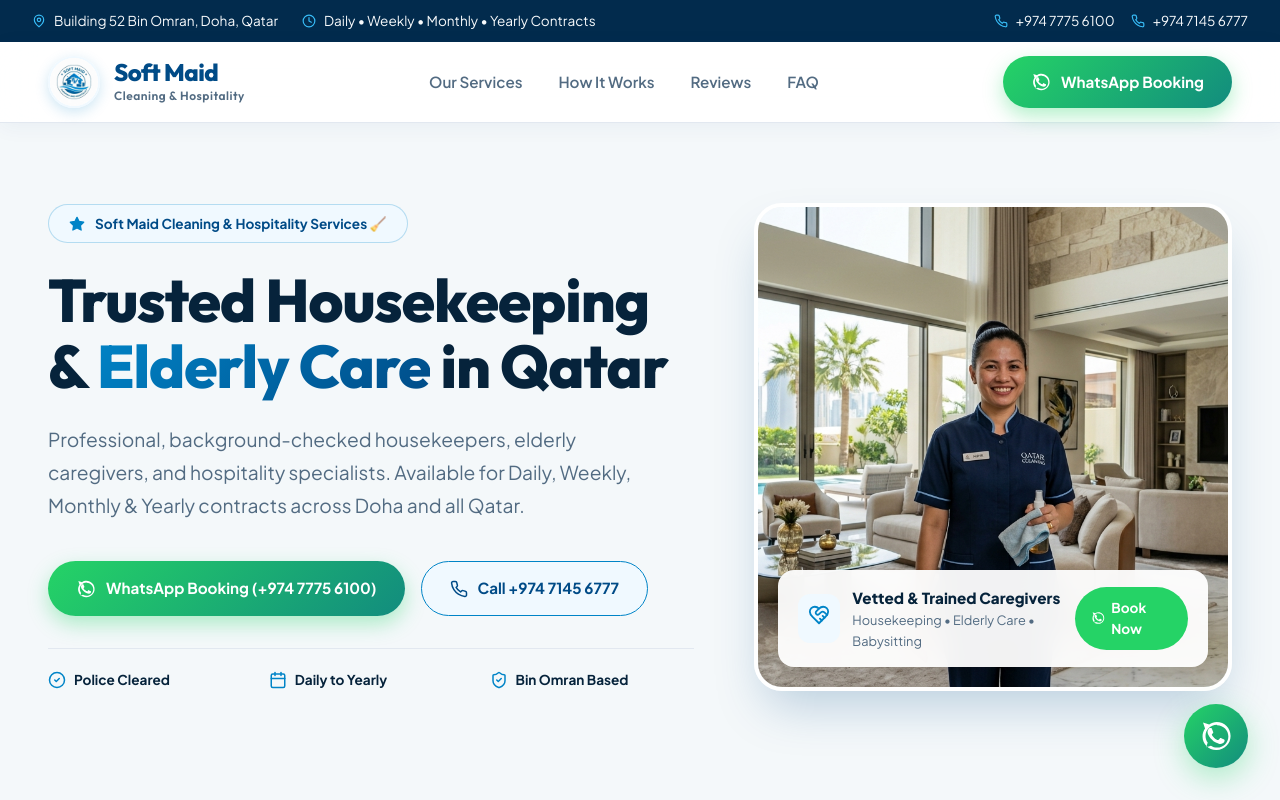
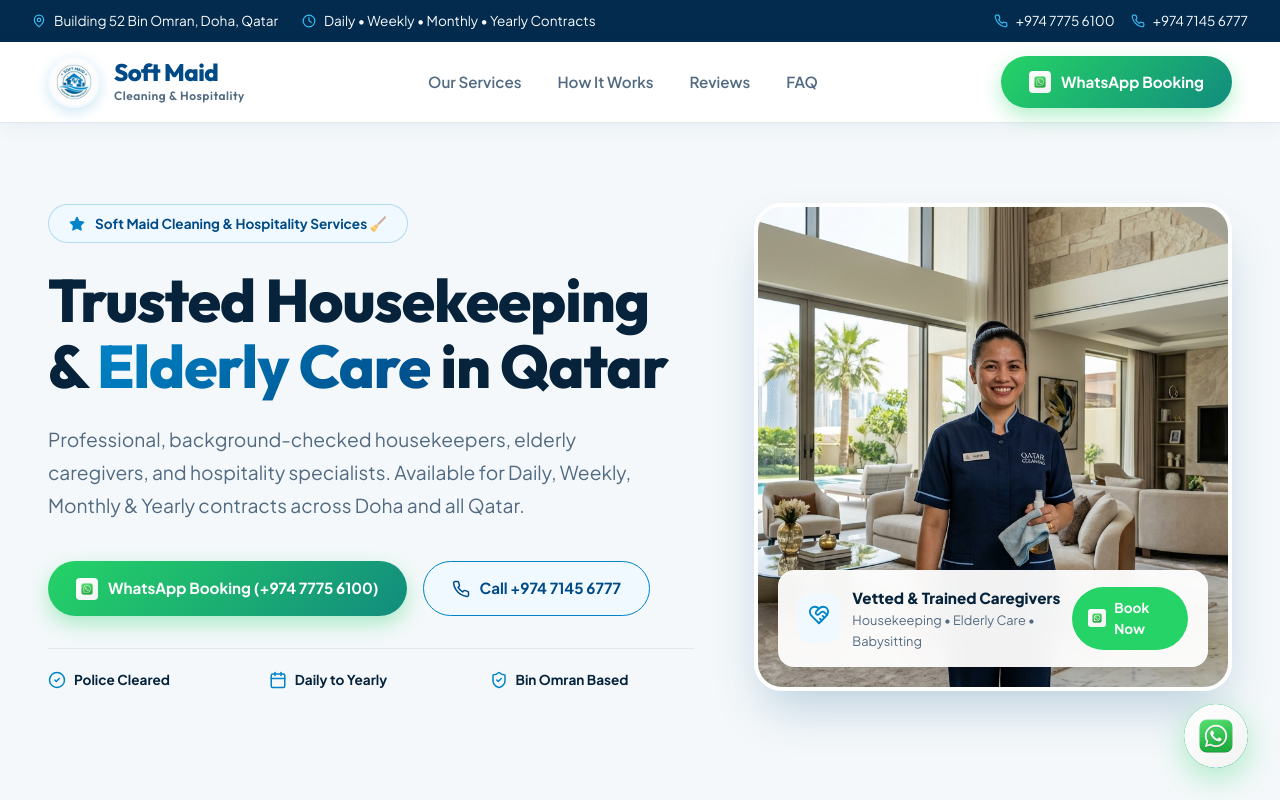
Before and after one commit to Voktech/soft-maid-services, a React (Vite) app: page / in a window 1280 px wide. Shown: the top 800 px of the page. Built offline with nearby package versions, Linux system fonts and the light colour scheme.

Commit message:
feat: replace inline SVG with high resolution WhatsApp PNG icon asset

```diff
--- a/src/App.jsx
+++ b/src/App.jsx
@@ -7,7 +7,6 @@
 import Testimonials from './components/Testimonials';
 import FAQAccordion from './components/FAQAccordion';
 import Footer from './components/Footer';
-import WhatsAppIcon from './components/WhatsAppIcon';
 
 export default function App() {
   return (
@@ -26,8 +25,9 @@
         target="_blank"
         rel="noreferrer"
         title="Chat on WhatsApp (+974 7775 6100)"
+        style={{ padding: 0, overflow: 'hidden' }}
       >
-        <WhatsAppIcon size={34} color="#FFFFFF" />
+        <img src="/whatsapp-icon.png" alt="WhatsApp Chat" style={{ width: '100%', height: '100%', objectFit: 'cover', borderRadius: '50%' }} />
       </a>
     </div>
   );
--- a/src/components/Hero.jsx
+++ b/src/components/Hero.jsx
@@ -1,6 +1,5 @@
 import React from 'react';
 import { Star, ShieldCheck, CheckCircle2, Phone, HeartHandshake, Calendar } from 'lucide-react';
-import WhatsAppIcon from './WhatsAppIcon';
 
 export default function Hero() {
   return (
@@ -19,7 +18,7 @@
 
         <div style={{ display: 'flex', gap: '16px', flexWrap: 'wrap', marginBottom: '32px' }}>
           <a href="https://wa.me/97477756100?text=Hi!%20I%20would%20like%20to%20book%20a%20housekeeper%20or%20caregiver%20in%20Qatar." className="btn btn-whatsapp" target="_blank" rel="noreferrer">
-            <WhatsAppIcon size={20} color="#FFFFFF" />
+            <img src="/whatsapp-icon.png" alt="WhatsApp" style={{ height: '22px', width: '22px', borderRadius: '4px', display: 'inline-block' }} />
             <span>WhatsApp Booking (+974 7775 6100)</span>
           </a>
           <a href="tel:+97471456777" className="btn btn-outline">
@@ -78,8 +77,9 @@
                 <div style={{ fontSize: '0.8rem', color: '#526B82' }}>Housekeeping • Elderly Care • Babysitting</div>
               </div>
             </div>
-            <a href="https://wa.me/97477756100" target="_blank" rel="noreferrer" style={{ background: '#25D366', color: '#FFF', padding: '10px 16px', borderRadius: '999px', fontSize: '0.85rem', fontWeight: 700, textDecoration: 'none', display: 'flex', alignItems: 'center', gap: '6px' }}>
-              <WhatsAppIcon size={16} color="#FFFFFF" /> Book Now
+            <a href="https://wa.me/97477756100" target="_blank" rel="noreferrer" style={{ background: '#25D366', color: '#FFF', padding: '10px 16px', borderRadius: '999px', fontSize: '0.85rem', fontWeight: 700, textDecoration: 'none', display: 'flex', alignItems: 'center', gap: '8px' }}>
+              <img src="/whatsapp-icon.png" alt="WhatsApp" style={{ height: '18px', width: '18px', borderRadius: '3px' }} />
+              <span>Book Now</span>
             </a>
           </div>
         </div>
--- a/src/components/Navbar.jsx
+++ b/src/components/Navbar.jsx
@@ -1,5 +1,4 @@
 import React from 'react';
-import WhatsAppIcon from './WhatsAppIcon';
 
 export default function Navbar() {
   return (
@@ -21,7 +20,7 @@
       </ul>
       <div>
         <a href="https://wa.me/97477756100?text=Hi%20Soft%20Maid%20Services%2C%20I%20want%20to%20inquire%20about%20booking%20a%20maid." className="btn btn-whatsapp" target="_blank" rel="noreferrer">
-          <WhatsAppIcon size={20} color="#FFFFFF" />
+          <img src="/whatsapp-icon.png" alt="WhatsApp" style={{ height: '22px', width: '22px', borderRadius: '4px', display: 'inline-block' }} />
           <span>WhatsApp Booking</span>
         </a>
       </div>
--- a/src/components/ServicesGrid.jsx
+++ b/src/components/ServicesGrid.jsx
@@ -1,6 +1,5 @@
 import React from 'react';
 import { Heart, Sparkles, ShieldCheck, Home, Baby, Building2 } from 'lucide-react';
-import WhatsAppIcon from './WhatsAppIcon';
 
 const services = [
   {
@@ -85,7 +84,7 @@
                   <p style={{ color: '#526B82', fontSize: '0.92rem', marginBottom: '24px', lineHeight: 1.6 }}>{s.desc}</p>
                 </div>
                 <a href={waUrl} className="btn btn-whatsapp" style={{ width: '100%', justifyContent: 'center' }} target="_blank" rel="noreferrer">
-                  <WhatsAppIcon size={18} color="#FFFFFF" />
+                  <img src="/whatsapp-icon.png" alt="WhatsApp" style={{ height: '20px', width: '20px', borderRadius: '4px' }} />
                   <span>{s.btnText}</span>
                 </a>
               </div>
```
Also changed, not shown: public/whatsapp-icon.png (added).
